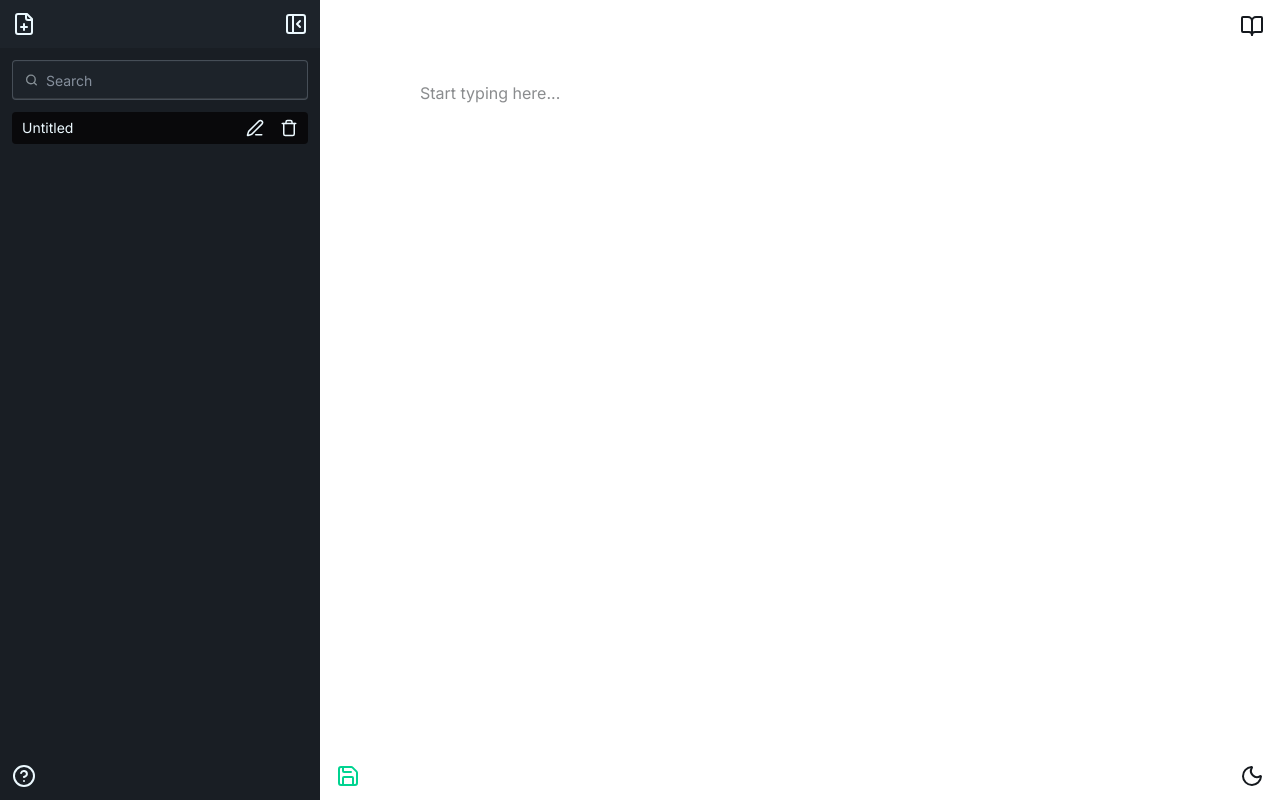
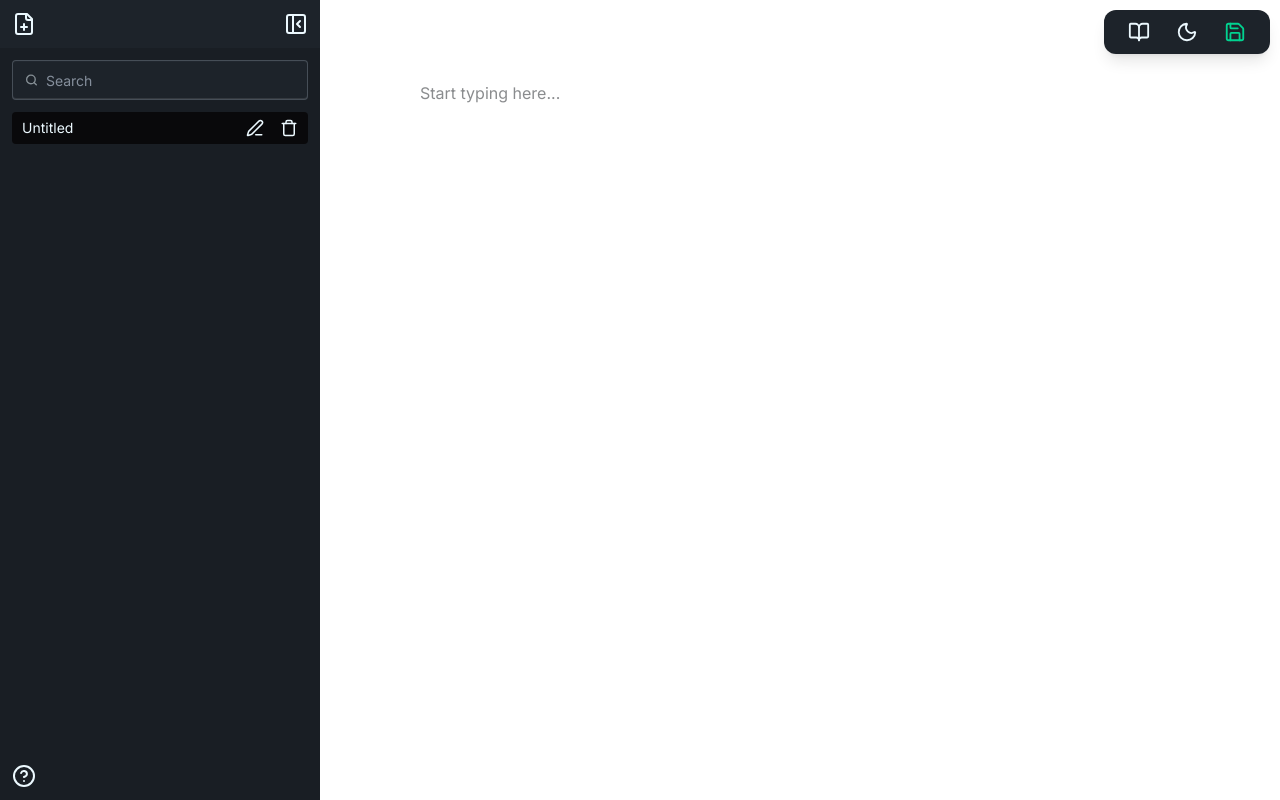
Before and after one commit to jamiewilliamsxyz/notebase, a React (Vite) app: page / in a window 1280 px wide. Both pictures are taken after a click on the button 24 px from the left and 24 px from the top of the page. Built offline with nearby package versions, Linux system fonts and the light colour scheme.

Commit message:
Ajust styles & position of elements to fit EditorToolbar

```diff
--- a/src/components/features/editor/EditorModeToggle.jsx
+++ b/src/components/features/editor/EditorModeToggle.jsx
@@ -1,14 +1,9 @@
-import { useContext } from "react";
 import { PencilLine, BookOpen } from "lucide-react";
-import { ThemeContext } from "../../../context/ThemeContext";
 
 export const EditorModeToggle = ({ onToggleEditorMode }) => {
-  const { theme } = useContext(ThemeContext);
   return (
-    <div
-      className={`tooltip tooltip-left fixed top-1 right-2 w-fit h-fit p-2 ${
-        theme === "dark" ? "" : "text-base-300"
-      }`}
+    <li
+      className="tooltip tooltip-left sm:tooltip-bottom flex items-center"
       data-tip="Switch editor mode"
     >
       <label className="swap swap-rotate">
@@ -17,9 +12,9 @@ export const EditorModeToggle = ({ onToggleEditorMode }) => {
           type="checkbox"
           onChange={onToggleEditorMode}
         />
-        <PencilLine className="swap-on w-6 h-6" />
-        <BookOpen className="swap-off w-6 h-6" />
+        <PencilLine className="swap-on w-5.5 h-5.5 text-base-content" />
+        <BookOpen className="swap-off w-5.5 h-5.5 text-base-content" />
       </label>
-    </div>
+    </li>
   );
 };
--- a/src/components/features/editor/EditorToolbar.jsx
+++ b/src/components/features/editor/EditorToolbar.jsx
@@ -1,5 +1,13 @@
+import { EditorModeToggle } from "./EditorModeToggle";
+import { ThemeToggle } from "./ThemeToggle";
+import { SaveButton } from "./SaveButton";
+
 export const EditorToolbar = () => {
   return (
-    <ul className="menu menu-vertical sm:menu-horizontal bg-base-200 rounded-box fixed mt-2 mr-2 top-1 right-2"></ul>
+    <ul className="fixed top-2.5 right-2.5 flex flex-col sm:flex-row items-center gap-5 px-3 py-6 sm:gap-6.5 sm:px-6 sm:py-2.5 bg-base-100 rounded-xl shadow-lg">
+      <EditorModeToggle />
+      <ThemeToggle />
+      <SaveButton />
+    </ul>
   );
 };
--- a/src/components/features/editor/MarkdownEditor.jsx
+++ b/src/components/features/editor/MarkdownEditor.jsx
@@ -7,6 +7,7 @@ import { LayoutContext } from "../../../context/LayoutContext";
 import { ThemeToggle } from "./ThemeToggle";
 import { SaveButton } from "./SaveButton";
 import { EditorModeToggle } from "./EditorModeToggle";
+import { EditorToolbar } from "./EditorToolbar";
 
 export const MarkdownEditor = () => {
   const {
@@ -61,7 +62,8 @@ export const MarkdownEditor = () => {
     >
       {displayEditor ? (
         <>
-          <EditorModeToggle onToggleEditorMode={handleToggleEditorMode} />
+          <EditorToolbar />
+          {/* <EditorModeToggle onToggleEditorMode={handleToggleEditorMode} /> */}
 
           {editorMode === "edit" ? (
             <div className="h-screen py-12 px-4 md:py-15 md:px-20 lg:py-20 lg:px-25">
@@ -97,8 +99,8 @@ export const MarkdownEditor = () => {
             </div>
           </div>
 
-          <SaveButton setIsAlertOpen={setIsAlertOpen} />
-          <ThemeToggle />
+          {/* <SaveButton setIsAlertOpen={setIsAlertOpen} /> */}
+          {/* <ThemeToggle /> */}
         </>
       ) : (
         <div className="h-screen"></div>
--- a/src/components/features/editor/SaveButton.jsx
+++ b/src/components/features/editor/SaveButton.jsx
@@ -2,12 +2,9 @@ import { setItem } from "../../../utils/storage";
 import { WorkspaceContext } from "../../../context/WorkspaceContext";
 import { Save } from "lucide-react";
 import { useContext, useState } from "react";
-import { LayoutContext } from "../../../context/LayoutContext";
 
 export const SaveButton = ({ setIsAlertOpen }) => {
   const { notes } = useContext(WorkspaceContext);
-  const { isExpanded } = useContext(LayoutContext);
-
   const [isDisabled, setIsDisabled] = useState(false);
 
   const handleSave = () => {
@@ -21,16 +18,18 @@ export const SaveButton = ({ setIsAlertOpen }) => {
   };
 
   return (
-    <button
-      className={`tooltip tooltip-right cursor-pointer fixed bottom-1 left-2 w-fit h-fit p-2 transition-all duration-300 ease-in-out ${
-        isExpanded ? "ml-[20rem]" : ""
-      }`}
+    <li
+      className="tooltip tooltip-left sm:tooltip-bottom flex items-center"
       data-tip="Save note"
-      aria-label="Save Note"
-      disabled={isDisabled}
-      onClick={handleSave}
     >
-      <Save className="text-success w-6 h-6" />
-    </button>
+      <button
+        className="cursor-pointer transition-all duration-300 ease-in-out"
+        aria-label="Save Note"
+        disabled={isDisabled}
+        onClick={handleSave}
+      >
+        <Save className="text-success w-5.5 h-5.5" />
+      </button>
+    </li>
   );
 };
--- a/src/components/features/editor/ThemeToggle.jsx
+++ b/src/components/features/editor/ThemeToggle.jsx
@@ -16,7 +16,10 @@ export const ThemeToggle = () => {
   }, []);
 
   return (
-    <div className="fixed bottom-1 right-2 w-fit h-fit p-2">
+    <li
+      className="tooltip tooltip-left sm:tooltip-bottom flex items-center hover:bg-"
+      data-tip="Toggle theme"
+    >
       <label className="swap swap-rotate">
         <input
           aria-label="Toggle Theme"
@@ -26,14 +29,14 @@ export const ThemeToggle = () => {
         <Moon
           className={`${
             initialTheme === "dark" ? "swap-on" : "swap-off"
-          } text-base-300  w-6 h-6"`}
+          } text-base-content  w-5.5 h-5.5"`}
         />
         <Sun
           className={`${
             initialTheme === "light" ? "swap-on" : "swap-off"
-          } text-white  w-6 h-6 `}
+          } text-base-content  w-5.5 h-5.5 `}
         />
       </label>
-    </div>
+    </li>
   );
 };
```
